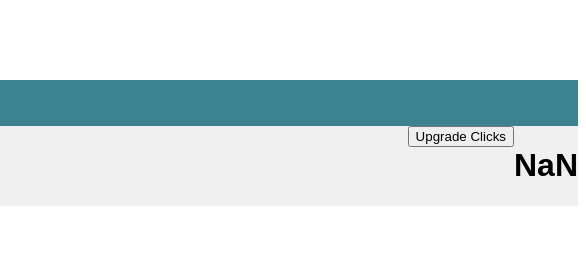
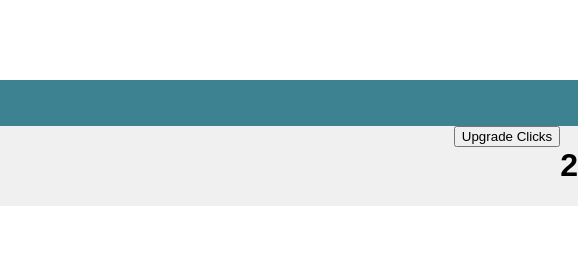
Before and after one commit to IsThatRay/Rays-Website, a plain HTML site: page TimeWaster.html in a window 1280 px wide. Both pictures are taken after a click on the button "Upgrade Clicks". Shown: the top 280 px of the page, 694-1280 px from the left. Drawn offline with Linux system fonts and the light colour scheme.

Commit message:
Upgrade Fixes

```diff
--- a/TimeWaster.html
+++ b/TimeWaster.html
@@ -67,14 +67,15 @@ float: left;
 <script>
 var score = 0;
 var scoreIncrease = 1;
+var cAmount = 0;
 document.getElementById("Score").innerHTML = score;
 function RaiseScore() {
 	score++;
 	document.getElementById("Score").innerHTML = score;
 }
 function CUpgrade() {
-  var oldNum = scoreIncrease
-  var scoreIncrease = oldNum * 2;
+  cAmount++
+  var scoreIncrease = 1 + cAmount
   document.getElementById("CUpText").innerHTML = scoreIncrease;
 }
 </script>
```
